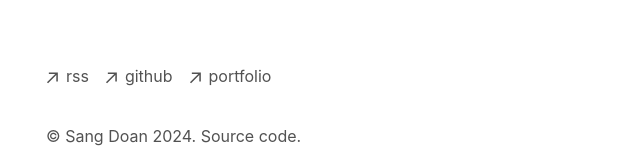
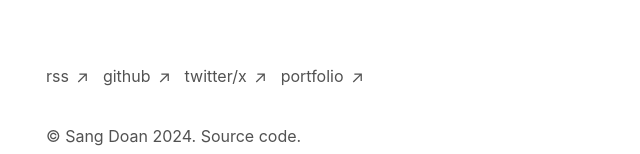
Before and after one commit to sangddn/blog, a Next.js app: page / in a window 1280 px wide. Shown: the part 456-610 px from the top of the page, without its empty margins (306-946 px from the left). Built offline with nearby package versions, Linux system fonts and the light colour scheme; a web font is replaced by a local one.

Commit message:
Update footer.tsx

```diff
--- a/app/components/footer.tsx
+++ b/app/components/footer.tsx
@@ -1,8 +1,8 @@
 function ArrowIcon() {
   return (
     <svg
-      width="12"
-      height="12"
+      width="10"
+      height="10"
       viewBox="0 0 12 12"
       fill="none"
       xmlns="http://www.w3.org/2000/svg"
@@ -26,8 +26,8 @@
             target="_blank"
             href="/rss"
           >
+            <p className="mr-2 h-7">rss</p>
             <ArrowIcon />
-            <p className="ml-2 h-7">rss</p>
           </a>
         </li>
         <li>
@@ -37,8 +37,19 @@
             target="_blank"
             href="https://github.com/sangddn"
           >
+            <p className="mr-2 h-7">github</p>
             <ArrowIcon />
-            <p className="ml-2 h-7">github</p>
+          </a>
+        </li>
+        <li>
+          <a
+            className="flex items-center transition-all hover:text-neutral-800 dark:hover:text-neutral-100"
+            rel="noopener noreferrer"
+            target="_blank"
+            href="https://twitter.com/sangddn"
+          >
+            <p className="mr-2 h-7">twitter/x</p>
+            <ArrowIcon />
           </a>
         </li>
         <li>
@@ -48,8 +59,8 @@
             target="_blank"
             href="https://sangdoan.com/"
           >
+            <p className="mr-2 h-7">portfolio</p>
             <ArrowIcon />
-            <p className="ml-2 h-7">portfolio</p>
           </a>
         </li>
       </ul>
```
